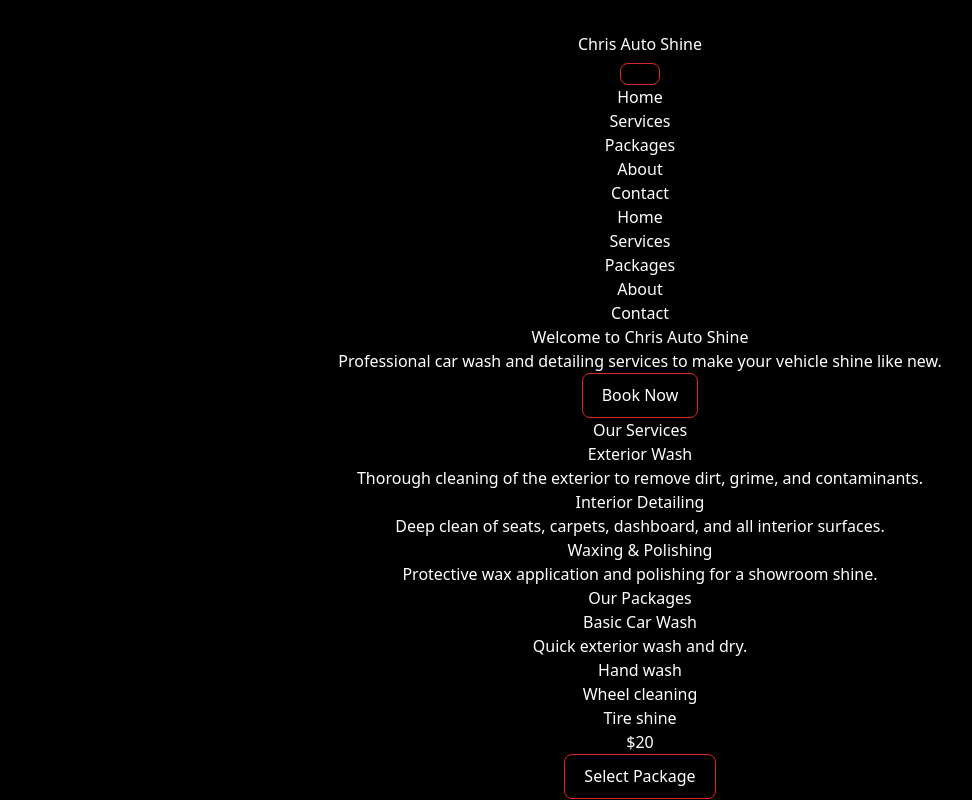
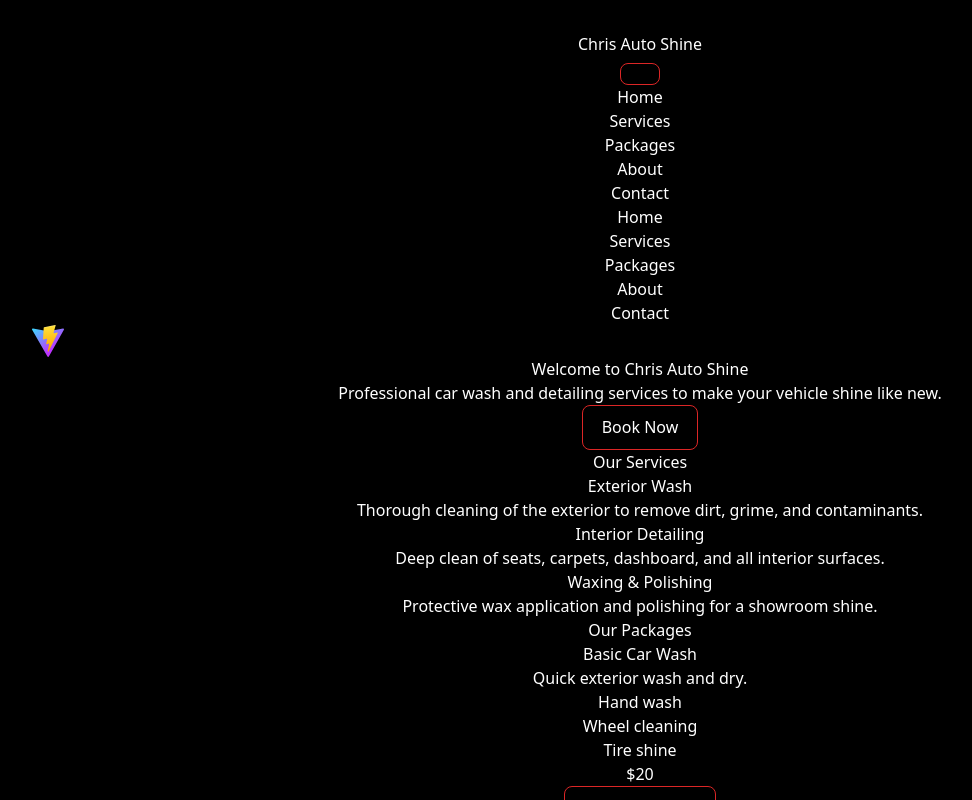
Before and after one commit to Danncode10/chrisautoshine_v2, a React (Vite) app: page / in a window 1280 px wide. Shown: the top 800 px of the page, without its empty margins (0-972 px from the left). Built offline with nearby package versions, Linux system fonts and the light colour scheme.

Commit message:
Stage 4: Hero Section
feat: enhance Hero component with visibility animation and layout adjustments

```diff
--- a/src/components/Hero.jsx
+++ b/src/components/Hero.jsx
@@ -1,12 +1,19 @@
-import React from 'react';
+import React, { useState, useEffect } from 'react';
 
 const Hero = () => {
+  const [isVisible, setIsVisible] = useState(false);
+
+  useEffect(() => {
+    setIsVisible(true);
+  }, []);
+
   return (
-    <section id="home" className="bg-black text-white py-20">
-      <div className="container mx-auto text-center">
+    <section id="home" className="bg-black text-white py-20 min-h-screen flex items-center justify-center">
+      <div className={`container mx-auto text-center transition-all duration-700 ease-out ${isVisible ? 'opacity-100 translate-y-0' : 'opacity-0 -translate-y-8'}`}>
+        <img className="mx-auto mb-6 h-16 w-auto" src="/vite.svg" alt="Chris Auto Shine Logo" />
         <h2 className="text-5xl font-bold mb-4 text-white">Welcome to Chris Auto Shine</h2>
-        <p className="text-xl mb-8 text-gray-200">Professional car wash and detailing services to make your vehicle shine like new.</p>
-        <button className="bg-red-600 text-white px-8 py-3 rounded-full font-semibold hover:bg-black hover:text-red-600 border border-red-600">
+        <p className="text-xl mb-8 max-w-2xl mx-auto text-gray-300">Professional car wash and detailing services to make your vehicle shine like new.</p>
+        <button className="bg-red-600 hover:bg-red-700 text-white px-6 py-3 rounded-lg font-semibold transition-colors">
           Book Now
         </button>
       </div>
```
